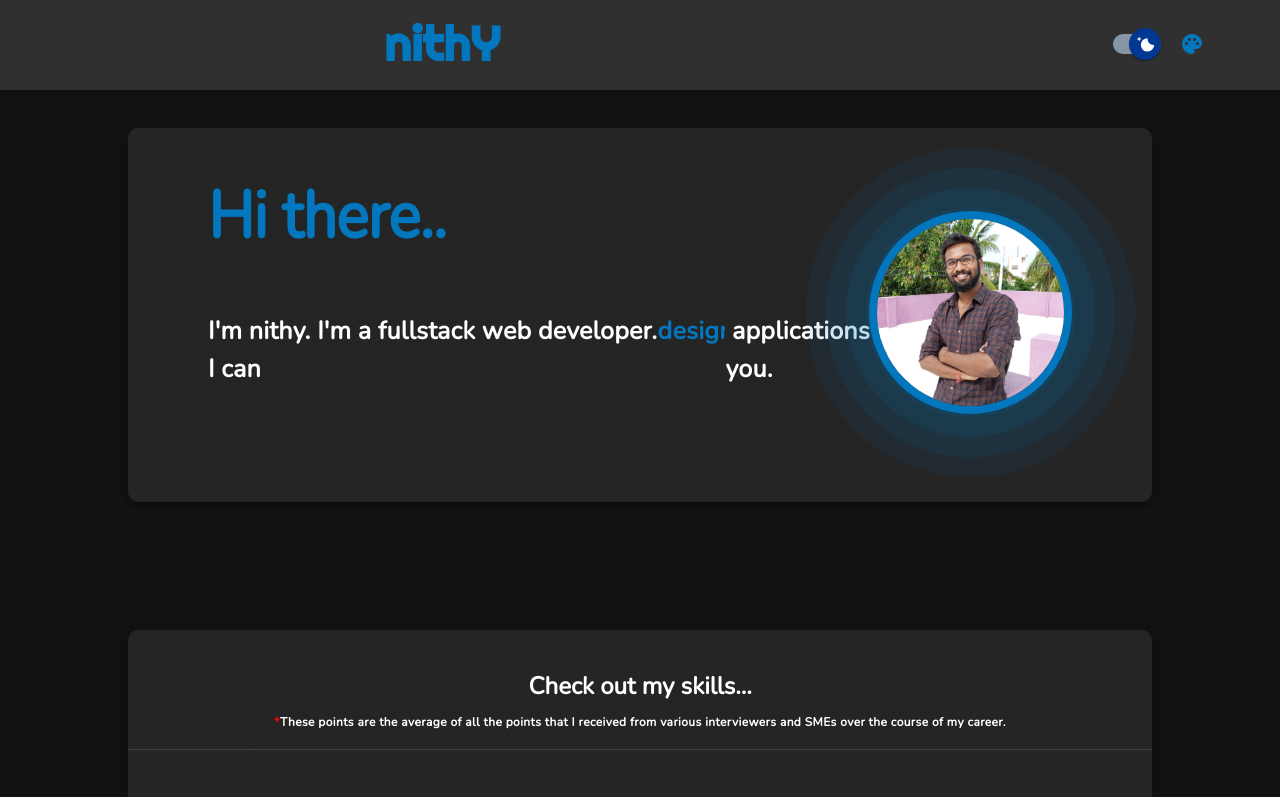
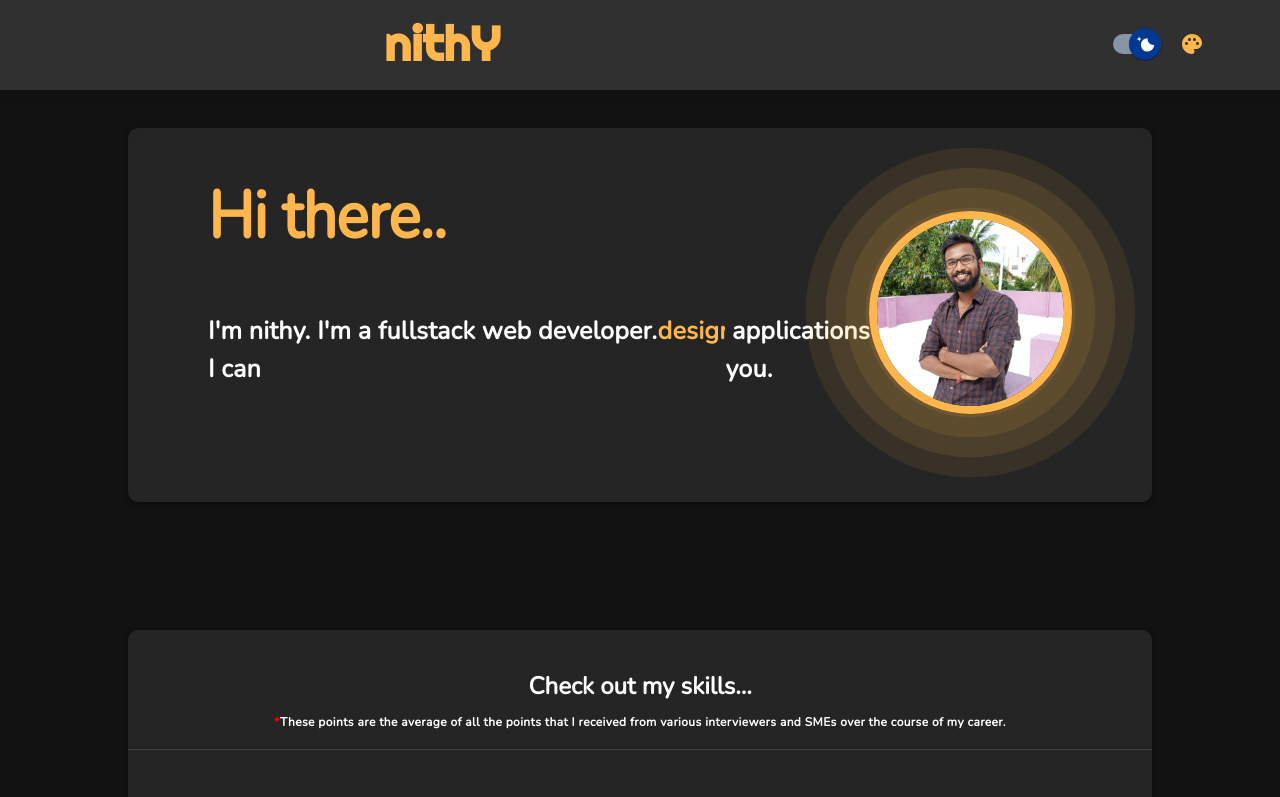
Before and after one commit to nithy95/portfolio, a React (Create React App) app: page / in a window 1280 px wide. Shown: the top 797 px of the page. Built offline with nearby package versions, Linux system fonts and the light colour scheme.

Commit message:
Updating linkedin information

```diff
--- a/src/constants/palettes.ts
+++ b/src/constants/palettes.ts
@@ -1,92 +1,102 @@
 import { ThemeOptions } from "@mui/material/styles";
 
 const themeOptions = new Map([
-    ["#0277bd",
+  [
+    "#ffb74d",
     {
       primary: {
-                main: '#0277bd',
+        main: "#ffb74d",
       },
       secondary: {
-                main: '#01579b',
+        main: "#f57c00",
       },
     },
-
   ],
-    ["#00838f", {
+  [
+    "#ff7043",
+    {
       primary: {
-            main: '#00838f',
+        main: "#ff7043",
       },
       secondary: {
-            main: '#006064',
+        main: "#bf360c",
       },
-
-    }],
-    ["#78909c",
+    },
+  ],
+  [
+    "#0277bd",
     {
       primary: {
-                main: '#78909c',
+        main: "#0277bd",
       },
       secondary: {
-                main: '#455a64',
+        main: "#01579b",
       },
     },
-
   ],
-    ["#ff7043",
+  [
+    "#00838f",
     {
       primary: {
-                main: '#ff7043',
+        main: "#00838f",
       },
       secondary: {
-                main: '#bf360c',
+        main: "#006064",
       },
     },
-
-    ]
-])
+  ],
+  [
+    "#78909c",
+    {
+      primary: {
+        main: "#78909c",
+      },
+      secondary: {
+        main: "#455a64",
+      },
+    },
+  ],
+]);
 
 export const defaultPalette: ThemeOptions = {
   palette: {
-        mode: 'dark',
+    mode: "dark",
     primary: {
-            main: '#1e559a',
+      main: "#1e559a",
     },
     secondary: {
-            main: '#6c757d',
+      main: "#6c757d",
     },
   },
-    components:{
-        MuiTypography:{
-            styleOverrides:{
-                h3:{
-                    fontFamily: "'Righteous', cursive",
-                }
-            }
-        }
-    }
 };
 
-export const defaultColor = '#0277bd'
+export const defaultColor = "#ffb74d";
 
-export const defaultTheme = 'dark'
+export const defaultTheme = "dark";
 
-export const darkThemeSuggestion = ['#00838f']
+export const darkThemeSuggestion = ["#00838f"];
 
-export const lightThemeSuggestion = ['#ff7043']
+export const lightThemeSuggestion = ["#ff7043", "#ffb74d"];
 
 export const backgoroundPalette = new Map([
-    ['dark', {
+  [
+    "dark",
+    {
       background: {
-            default: '#303030',
-            paper: '#424242',
+        default: "#303030",
+        paper: "#424242",
       },
-    }],
-    ['light', {
+    },
+  ],
+  [
+    "light",
+    {
       background: {
-            default: '#fafafa',
-            paper: '#ffffff',
+        default: "#fafafa",
+        paper: "#ffffff",
       },
-    }]
-])
+    },
+  ],
+]);
 
-export default themeOptions
+export default themeOptions;
```
Lines whose indentation alone changed are shown as unchanged.
